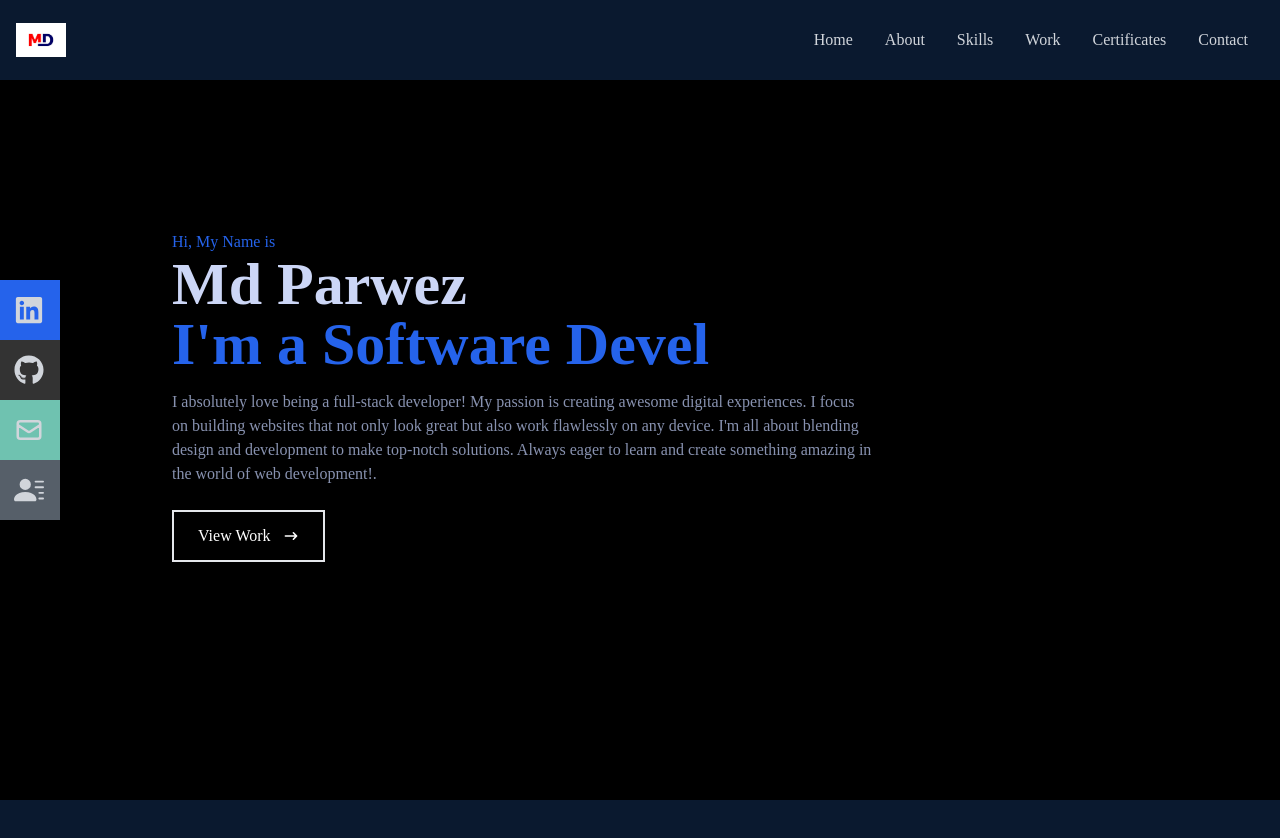
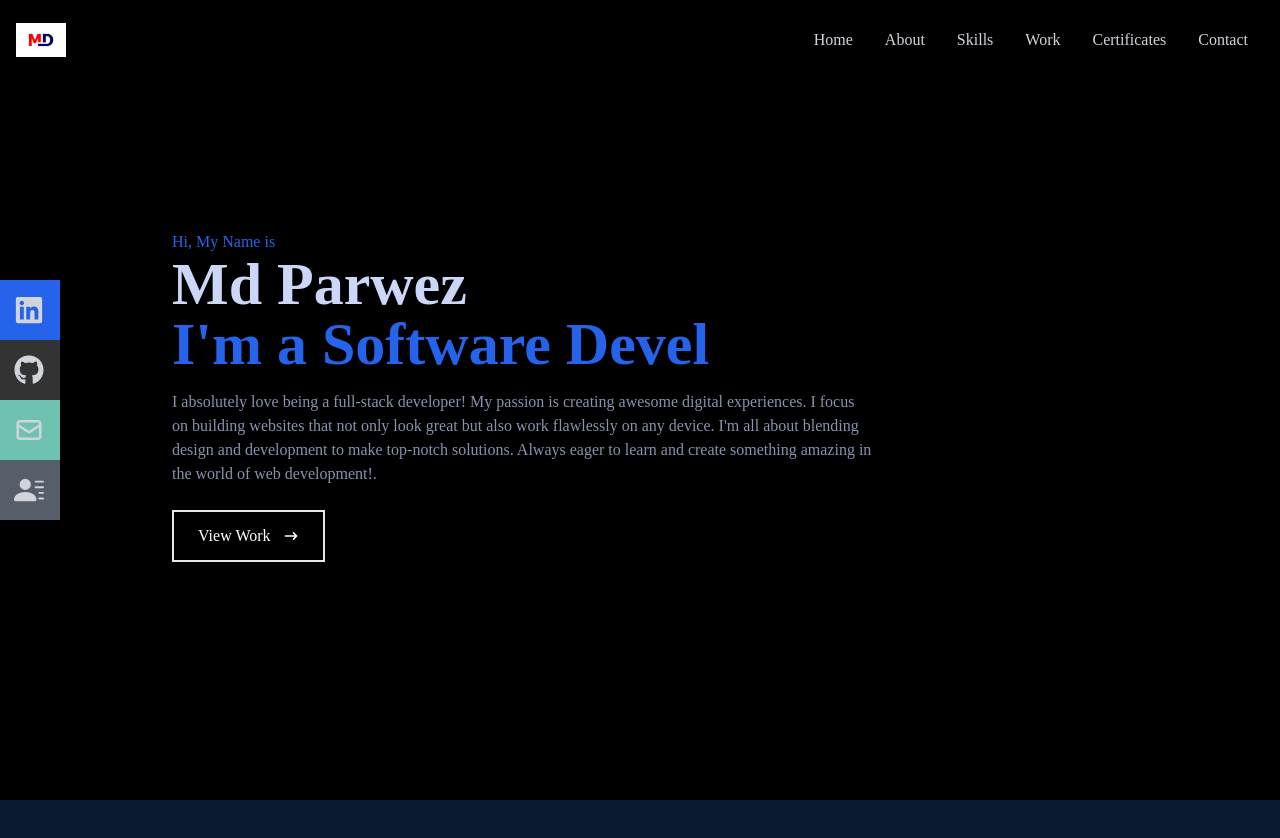
Before and after one commit to MdParwez/portfoliowebsitereactjs, a React (Create React App) app: page / in a window 1280 px wide. Shown: the top 838 px of the page. Built offline with nearby package versions, Linux system fonts and the light colour scheme.

Commit message:
Update Navbar.jsx

```diff
--- a/src/components/Navbar.jsx
+++ b/src/components/Navbar.jsx
@@ -15,7 +15,7 @@
   const handleClick = () => setNav(!nav);
 
   return (
-    <div className='fixed w-full h-[80px] flex justify-between items-center mb-4 px-4 bg-[#0a192f] text-gray-300'>
+    <div className='fixed w-full h-[80px] flex justify-between items-center mb-4 px-4 bg-black text-gray-300'>
       <div>
         <img src={Logo} alt='Logo' style={{ width: '50px' }} />
       </div>
```
